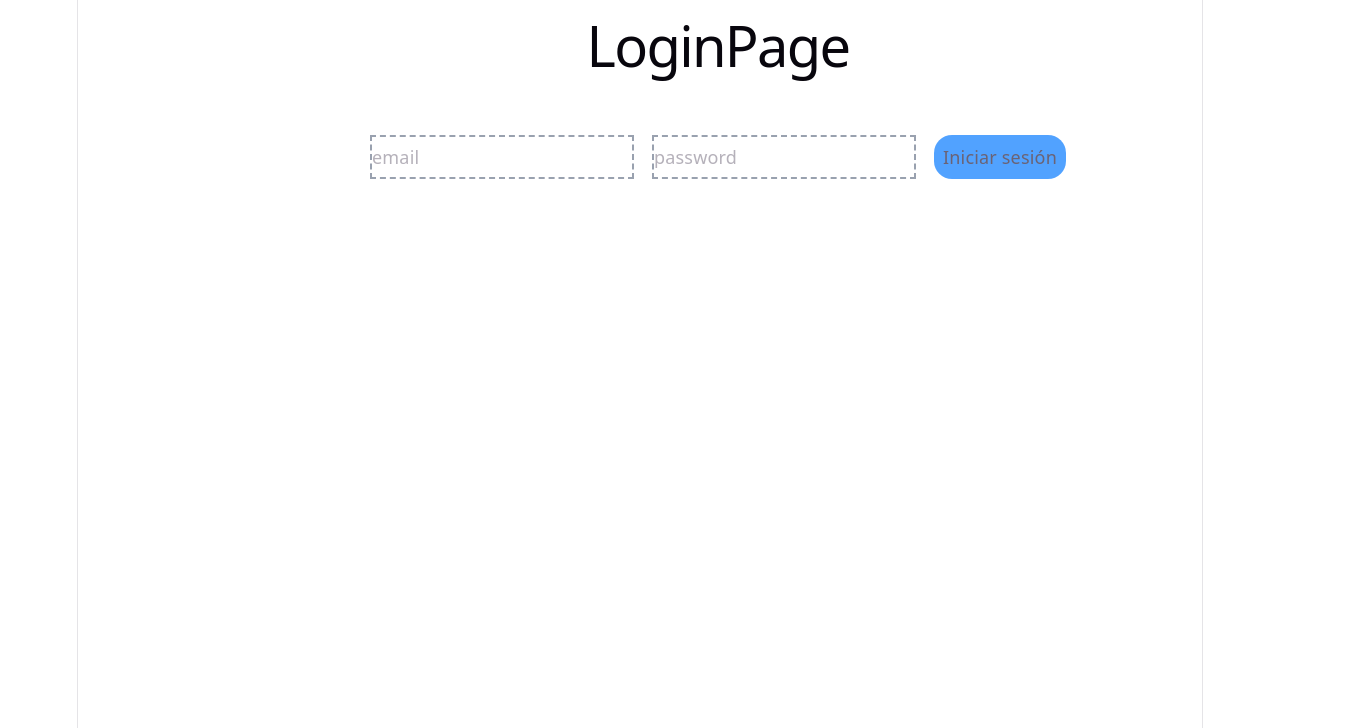
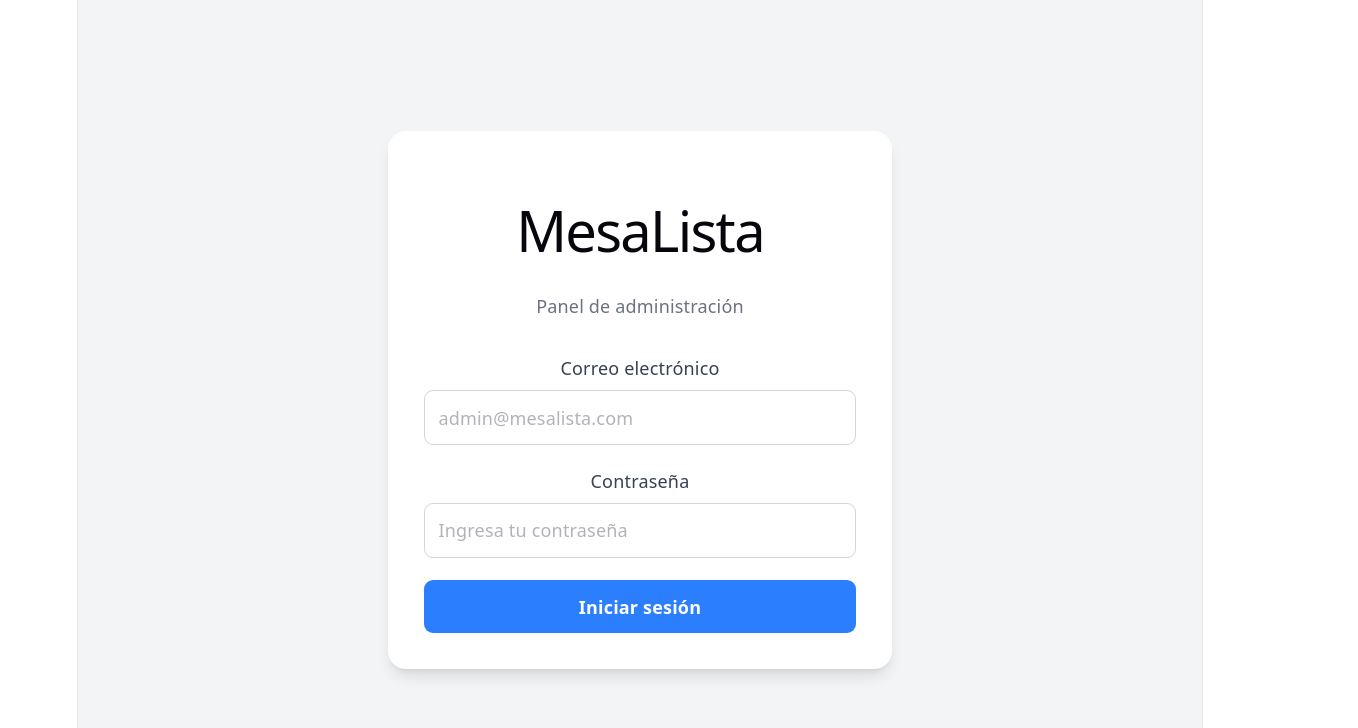
Before and after one commit to jmalvarez-del/MesaLista, a React (Vite) app in the folder admin-react/: page / in a window 1280 px wide. Shown: the top 728 px of the page, 1358 px wide, since content can reach past the window. Built offline with nearby package versions, Linux system fonts and the light colour scheme.

Commit message:
Diseñamos la interfaz de inicio de sesión con tailwind

```diff
--- a/admin-react/src/pages/LoginPage.tsx
+++ b/admin-react/src/pages/LoginPage.tsx
@@ -1,3 +1,4 @@
+
 
 import { useState } from "react";
 import { useAuthContext } from "../context/authContext";
@@ -10,50 +11,79 @@ export const LoginPage = () => {
 
   if (isChecking) {
     return (
-      <div>
-        <h1>Verificando usuario</h1>
+      <div className="flex flex-col items-center justify-center h-dvh bg-gray-100">
+        <div className="bg-white p-10 rounded-2xl shadow-lg text-center">
+          <h1 className="text-2xl font-bold text-gray-800">
+            Verificando usuario
+          </h1>
+          <p className="text-gray-500 mt-3">
+            Por favor, espera un momento...
+          </p>
+        </div>
       </div>
     );
   }
 
   return (
-    <div className="flex flex-col items-center h-dvh w-dvw gap-y-10">
+    <div className="flex items-center justify-center min-h-dvh bg-gray-100 p-6">
       {isAuthenticated ? (
-        <>
-          <h1>Bienvenido {user?.name}</h1>
-          <div>Su correo es: {user?.email}</div>
-        </>
+        <div className="bg-white p-10 rounded-2xl shadow-lg text-center">
+          <h1 className="text-3xl font-bold text-gray-800">
+            Bienvenido {user?.name}
+          </h1>
+          <p className="text-gray-500 mt-3">
+            Correo: {user?.email}
+          </p>
+          <p className="text-green-600 font-semibold mt-5">
+            Acceso administrativo concedido
+          </p>
+        </div>
       ) : (
-        <>
-          <h1>LoginPage</h1>
+        <div className="bg-white w-full max-w-md p-8 rounded-2xl shadow-lg">
+          <div className="text-center mb-8">
+            <h1 className="text-4xl font-bold text-gray-800">
+              MesaLista
+            </h1>
+            <p className="text-gray-500 mt-2">
+              Panel de administración
+            </p>
+          </div>
 
-          <div className="flex gap-4">
+          <div className="flex flex-col gap-5">
+            <div>
+              <label className="block text-gray-700 font-medium mb-2">
+                Correo electrónico
+              </label>
               <input
                 value={inputEmail}
-              className="border-gray-400 border-dashed border-2"
-              type="text"
-              placeholder="email"
+                className="w-full border border-gray-300 rounded-lg p-3 outline-none focus:ring-2 focus:ring-blue-400"
+                type="email"
+                placeholder="admin@mesalista.com"
                 onChange={(e) => setInputEmail(e.target.value)}
               />
+            </div>
 
+            <div>
+              <label className="block text-gray-700 font-medium mb-2">
+                Contraseña
+              </label>
               <input
                 value={inputPassword}
-              className="border-gray-400 border-dashed border-2"
+                className="w-full border border-gray-300 rounded-lg p-3 outline-none focus:ring-2 focus:ring-blue-400"
                 type="password"
-              placeholder="password"
+                placeholder="Ingresa tu contraseña"
                 onChange={(e) => setInputPassword(e.target.value)}
               />
+            </div>
 
             <button
-              className="bg-blue-400 p-2 rounded-2xl"
-              onClick={() => {
-                signIn(inputEmail, inputPassword);
-              }}
+              className="bg-blue-500 hover:bg-blue-600 text-white font-semibold p-3 rounded-lg transition-colors"
+              onClick={() => signIn(inputEmail, inputPassword)}
             >
               Iniciar sesión
             </button>
           </div>
-        </>
+        </div>
       )}
     </div>
   );
```
Lines whose indentation alone changed are shown as unchanged.
